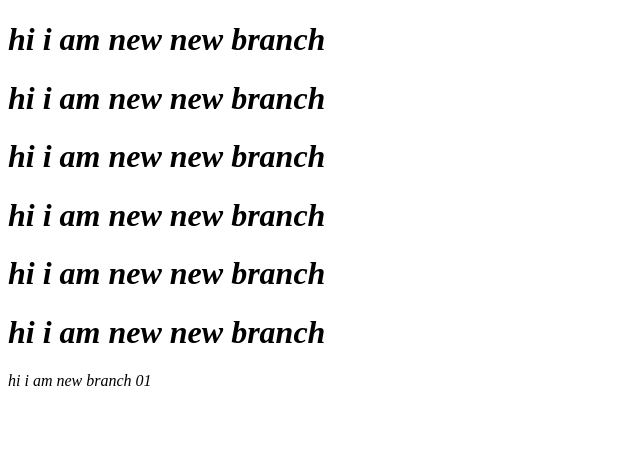
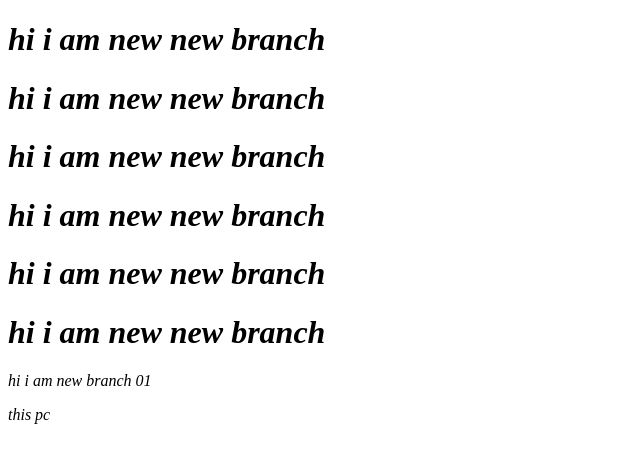
Before and after one commit to aburiro/Learning_Git, a plain HTML site: page index.html in a window 1280 px wide. Shown: the full height of the page, 0-640 px from the left. Drawn offline with Linux system fonts and the light colour scheme.

Commit message:
cherry pick

```diff
--- a/index.html
+++ b/index.html
@@ -13,5 +13,8 @@
 <h1><i> hi i am new new branch <i></h1>
 <h1><i> hi i am new new branch <i></h1>
 <hi> hi i am new branch 01 </hi>
+
+<p>this pc</p>
+
 </body>
 </html>
```
